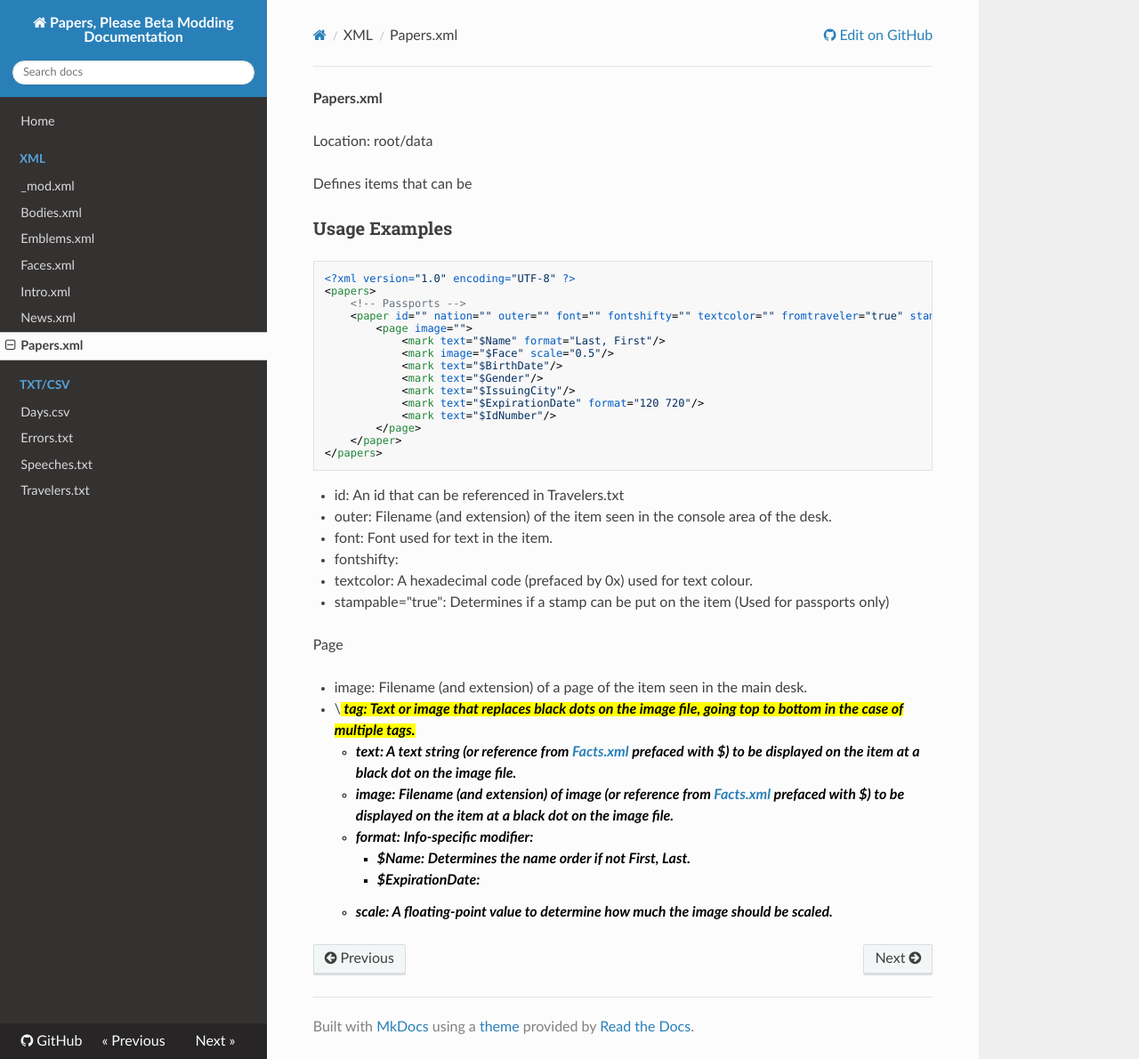
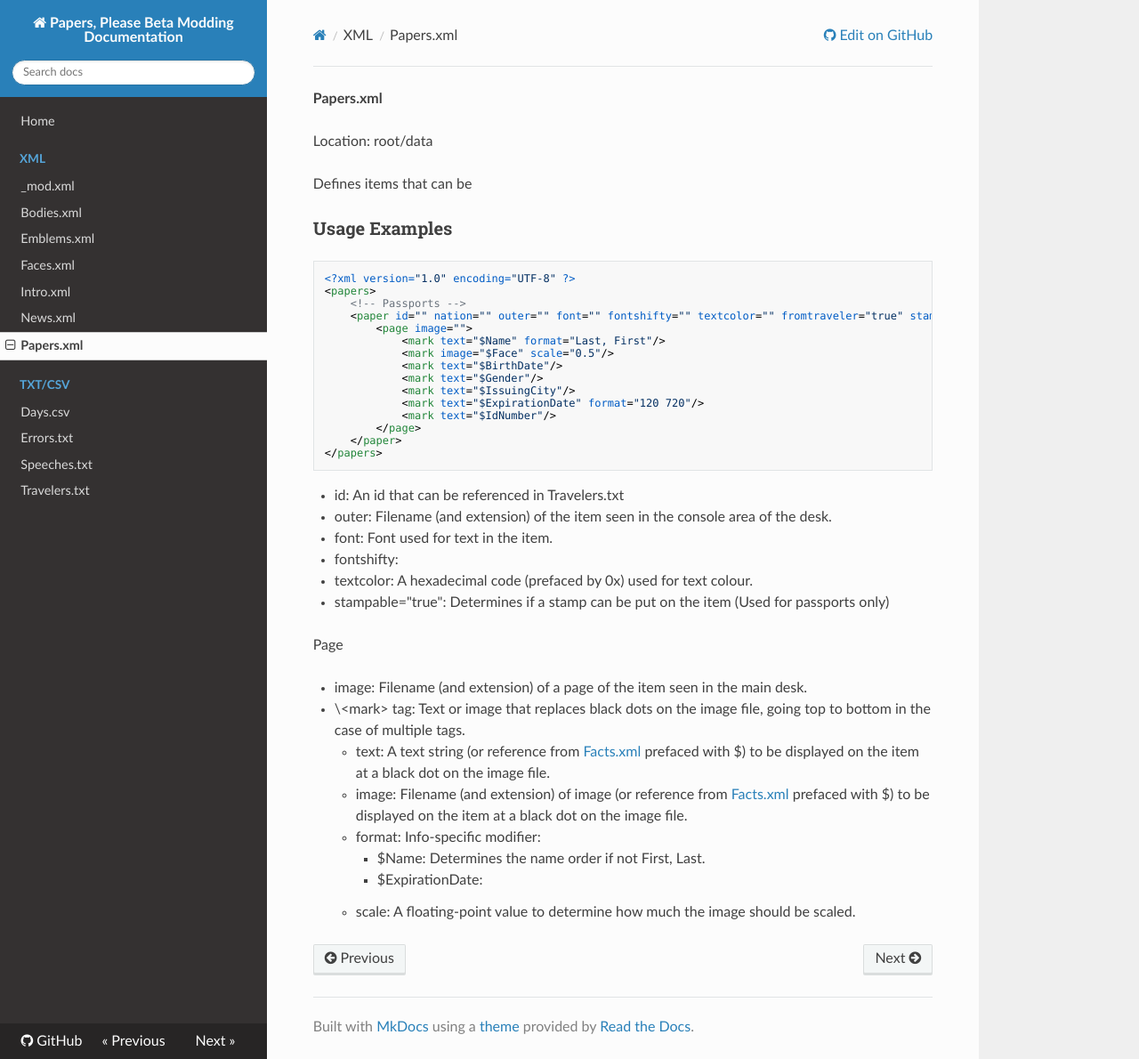
Before and after one commit to marinesciencedude/PapersPleaseModdingDoc, an MkDocs documentation site: the page built from docs/xml/Papers.md, in a window 1280 px wide and 1190 px high. Shown: the whole window at 89% size. Built offline with MkDocs 1.6.1, drawn with Linux system fonts in a browser that asks for light colours; nearby versions of some CDN libraries.

Commit message:
Trying to get <mark> to display properly in Papers.md

```diff
--- a/docs/xml/Papers.md
+++ b/docs/xml/Papers.md
@@ -34,7 +34,7 @@ Defines items that can be
 Page
 
 * image: Filename (and extension) of a page of the item seen in the main desk.
-* \<mark> tag: Text or image that replaces black dots on the image file, going top to bottom in the case of multiple tags.
+* \<mark\> tag: Text or image that replaces black dots on the image file, going top to bottom in the case of multiple tags.
 	* text: A text string (or reference from [Facts.xml](Facts.md) prefaced with $) to be displayed on the item at a black dot on the image file.
 	* image: Filename (and extension) of image (or reference from [Facts.xml](Facts.md) prefaced with $) to be displayed on the item at a black dot on the image file.
 	* format: Info-specific modifier:
```
